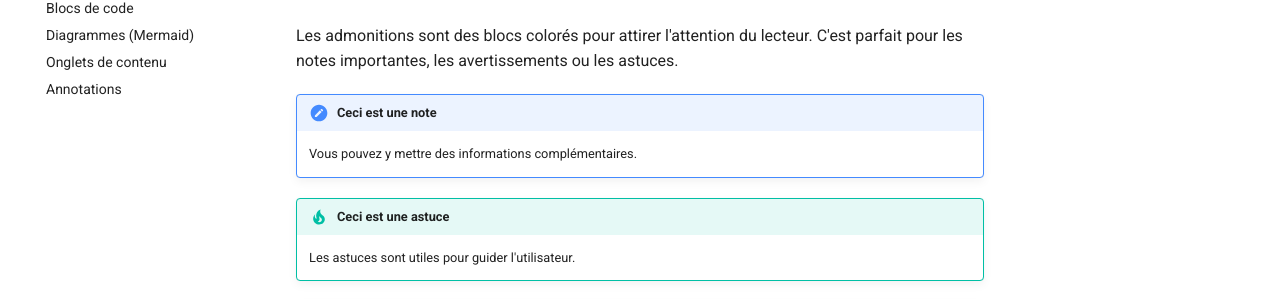
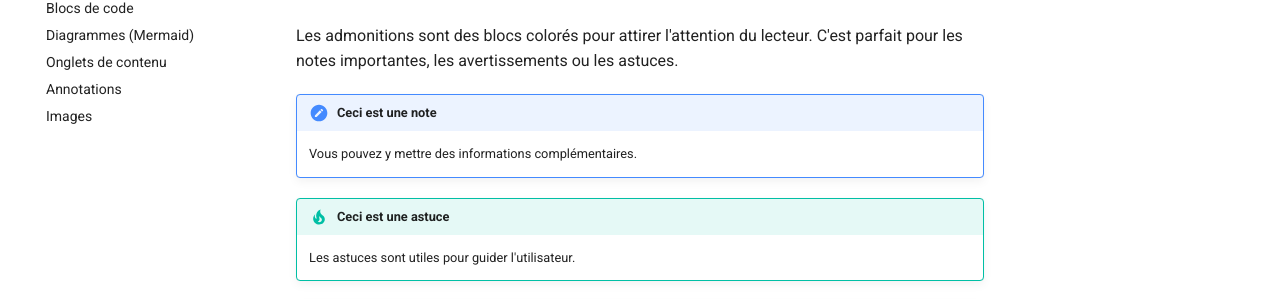
Before and after one commit to Elishaya13/mon-projet-demo-mkdocss, an MkDocs documentation site: the page built from docs/fonctionnalités/admonitions.md, in a window 1280 px wide. Shown: the part 205-504 px from the top of the page. Built offline with MkDocs 1.6.1 and Material for MkDocs 9.7.7, drawn with Linux system fonts in a browser that asks for light colours; comment, search, counter and statistics services are not loaded.

Commit message:
Update mkdocs.yml
Ajout chemin vers Images

```diff
--- a/mkdocs.yml
+++ b/mkdocs.yml
@@ -71,3 +71,4 @@ nav:
     - 'Diagrammes (Mermaid)': fonctionnalités/diagrammes.md
     - 'Onglets de contenu': fonctionnalités/onglets.md
     - 'Annotations': fonctionnalités/annotations.md
+    - 'Images': fonctionnalités/images.md
```
